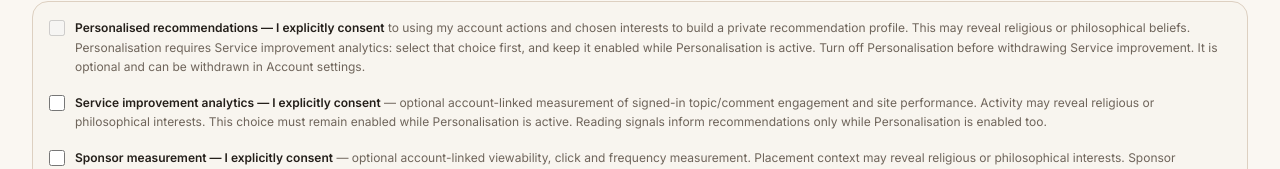
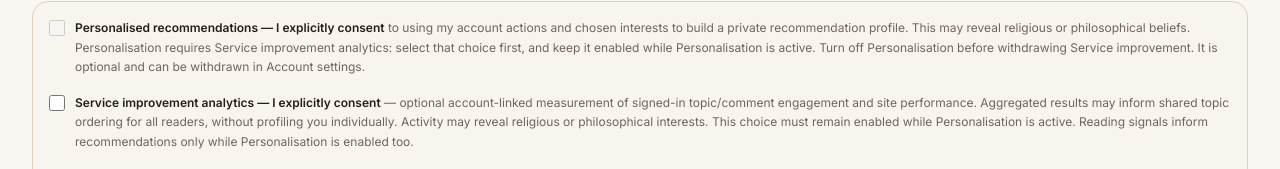
Before and after one commit to joshuaargent/TS_CathoScroll, a Next.js app: page /signup in a window 1280 px wide. Shown: the part 783-952 px from the top of the page. Built offline with nearby package versions, Linux system fonts and the light colour scheme; no server answers.

Commit message:
docs(analytics): align consent wording with shared aggregate ranking

```diff
--- a/src/components/auth/SignupFormView.tsx
+++ b/src/components/auth/SignupFormView.tsx
@@ -153,7 +153,7 @@ export function SignupFormView({
                 />
                 <span className="text-text-secondary text-xs leading-relaxed">
                   <span className="text-text-primary font-semibold">Service improvement analytics — I explicitly consent</span>
-                  {' '}— optional account-linked measurement of signed-in topic/comment engagement and site performance. Activity may reveal religious or philosophical interests. This choice must remain enabled while Personalisation is active. Reading signals inform recommendations only while Personalisation is enabled too.
+                  {' '}— optional account-linked measurement of signed-in topic/comment engagement and site performance. Aggregated results may inform shared topic ordering for all readers, without profiling you individually. Activity may reveal religious or philosophical interests. This choice must remain enabled while Personalisation is active. Reading signals inform recommendations only while Personalisation is enabled too.
                 </span>
               </label>
 
```
